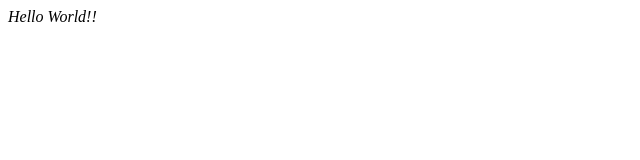
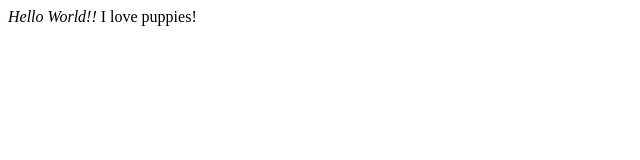
Before and after one commit to ThakurPrajjwal/MyWebsite, a plain HTML site: page index.html in a window 1280 px wide. Shown: the whole page, without its empty margins (0-640 px from the left). Drawn offline with Linux system fonts and the light colour scheme.

Commit message:
Update index.html

```diff
--- a/index.html
+++ b/index.html
@@ -4,5 +4,6 @@
     </head>
     <body>
         <i>Hello World!!</i>
+        I love puppies!
     </body>
 </html>
```
